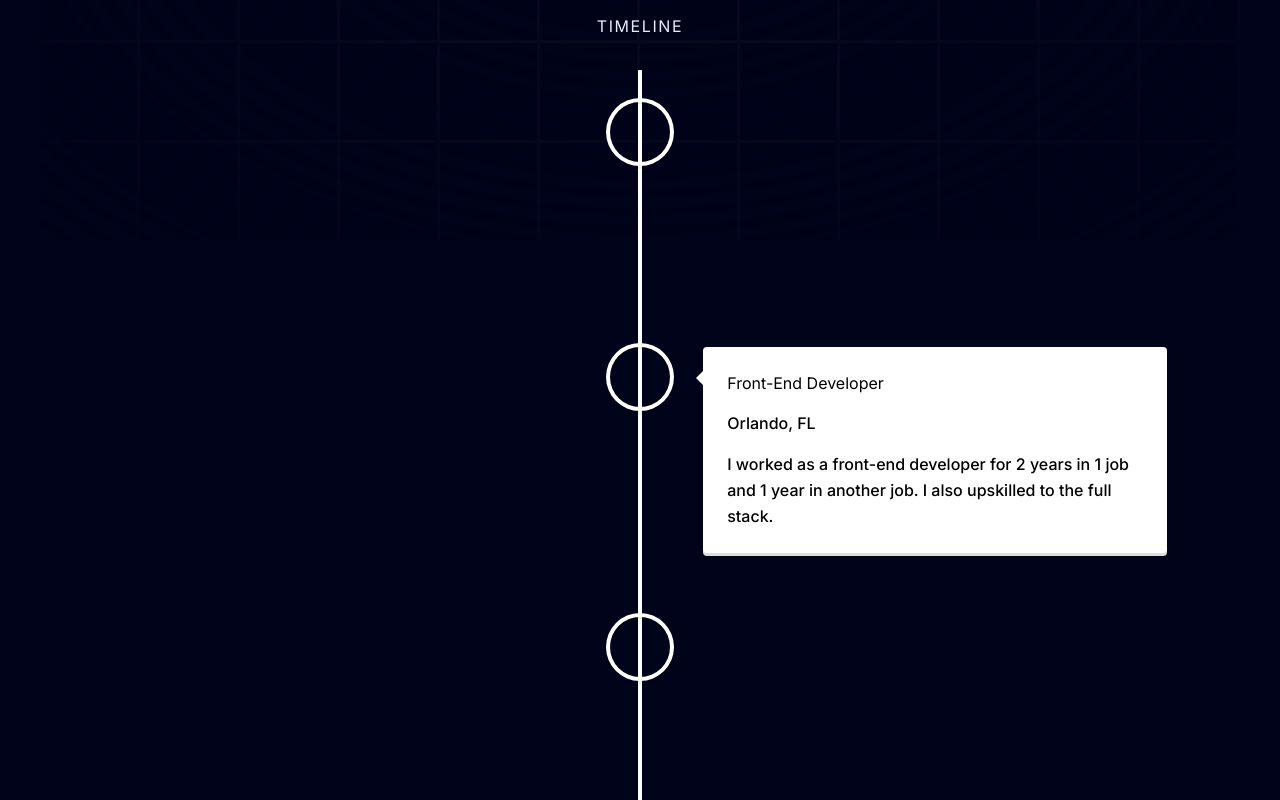
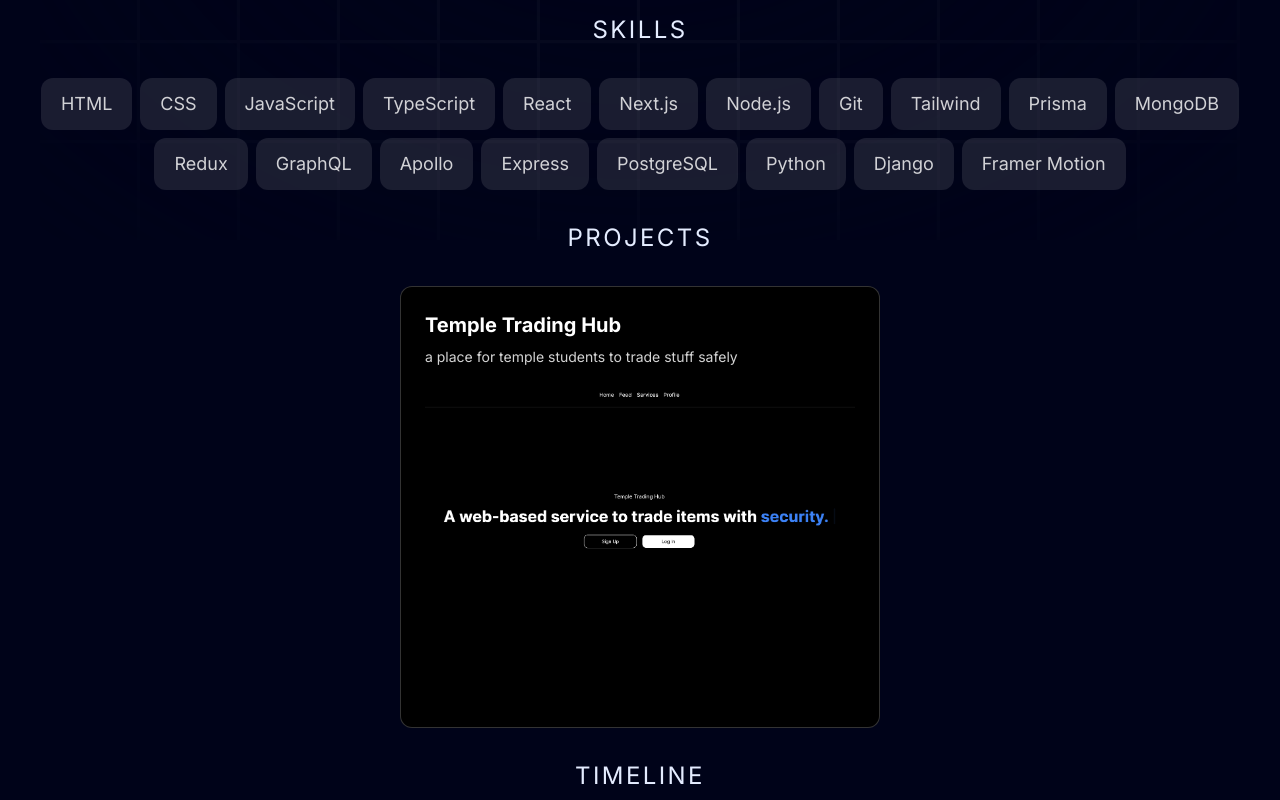
Before and after one commit to Rich-Bryan/personal-website, a Next.js app: page / in a window 1280 px wide. Shown: the part 560-1360 px from the top of the page. Built offline with nearby package versions, Linux system fonts and the light colour scheme.

Commit message:
added some components

```diff
--- a/app/page.tsx
+++ b/app/page.tsx
@@ -1,25 +1,26 @@
 "use client"
+import { ThreeDCardDemo } from "@/components/Card";
 import Hero from "@/components/Hero";
+import Skills from "@/components/Skills";
 import CustomizedTimeline from "@/components/Timeline";
 import { FloatingNav, } from "@/components/ui/floating-navbar";
 import Image from "next/image";
 import { FaHome} from "react-icons/fa";
+import Title from "@/components/Title";
 
 
 export default function Home() {
-  const navItems = [
-    {
-      name: "Home",
-      link: "/",
-      icon: <FaHome />,
-    }
-  ]
+
   return (
 
     <main className="relative bg-black-100 flex justify-center items-center flex-col overflow-hidden mx-auto sm:px-10 px-5">
       <div className="max-w-7xl w-full">
-        <FloatingNav navItems={navItems} />
         <Hero />
+        <Title title="Skills" />
+        <Skills />
+        <Title title="Projects" />
+        <ThreeDCardDemo title="Temple Trading Hub" description="a place for temple students to trade stuff safely" image="/project_one.png"  />
+        <Title title="Timeline"/>
         <CustomizedTimeline />
       </div>
     </main>
--- /dev/null
+++ b/components/Card.tsx
@@ -0,0 +1,41 @@
+"use client";
+
+import Image from "next/image";
+import React from "react";
+
+import { CardBody, CardContainer, CardItem } from "./ui/3d-card";
+import Link from "next/link";
+
+export function ThreeDCardDemo({title, description, image}: Project) {
+  return (
+    <CardContainer className="inter-var">
+      <CardBody className="bg-gray-50 relative group/card  dark:hover:shadow-2xl dark:hover:shadow-emerald-500/[0.1] dark:bg-black dark:border-white/[0.2] border-black/[0.1] w-auto sm:w-[30rem] h-auto rounded-xl p-6 border  ">
+        <CardItem
+          translateZ="50"
+          className="text-xl font-bold text-neutral-600 dark:text-white"
+        >
+          {title}
+        </CardItem>
+        <CardItem
+          as="p"
+          translateZ="60"
+          className="text-neutral-500 text-sm max-w-sm mt-2 dark:text-neutral-300"
+        >
+          {description}
+        </CardItem>
+        <CardItem translateZ="100" className="w-full mt-4">
+          <Image
+            src={image}
+            height="1000"
+            width="1000"
+            className="h-60 w-full object-cover rounded-xl group-hover/card:shadow-xl"
+            alt="thumbnail"
+          />
+        </CardItem>
+        <div className="flex justify-between items-center mt-20">
+
+        </div>
+      </CardBody>
+    </CardContainer>
+  );
+}
--- /dev/null
+++ b/components/Skills.tsx
@@ -0,0 +1,68 @@
+"use client";
+
+import React from "react";
+import { motion } from "framer-motion";
+import Title from "./Title";
+
+const fadeInAnimationVariants = {
+  initial: {
+    opacity: 0,
+    y: 100,
+  },
+  animate: (index: number) => ({
+    opacity: 1,
+    y: 0,
+    transition: {
+      delay: 0.05 * index,
+    },
+  }),
+};
+
+const Skills = () => {
+  const skillsData = [
+    "HTML",
+    "CSS",
+    "JavaScript",
+    "TypeScript",
+    "React",
+    "Next.js",
+    "Node.js",
+    "Git",
+    "Tailwind",
+    "Prisma",
+    "MongoDB",
+    "Redux",
+    "GraphQL",
+    "Apollo",
+    "Express",
+    "PostgreSQL",
+    "Python",
+    "Django",
+    "Framer Motion",
+  ] as const;
+
+  return (
+    <div>
+      <ul className="relative flex flex-wrap justify-center gap-2 text-lg text-gray-800 pb-8">
+        {skillsData.map((skill, index) => (
+          <motion.li
+            className="bg-white borderBlack rounded-xl px-5 py-3 dark:bg-white/10 dark:text-white/80"
+            key={index}
+            variants={fadeInAnimationVariants}
+            initial="initial"
+            whileInView="animate"
+            viewport={{
+              once: true,
+            }}
+            custom={index}
+          >
+            {skill}
+          </motion.li>
+        ))}
+      </ul>
+
+    </div>
+  )
+}
+
+export default Skills
--- a/components/Timeline.tsx
+++ b/components/Timeline.tsx
@@ -11,9 +11,7 @@ const Timeline = () => {
   return (
     <div className="relative flex justify-center ">
       <section id='experience' >
-      <h1 className="text-center uppercase tracking-widest text-blue-100 mb-8">Timeline</h1>
         <VerticalTimeline>
-
           {experiencesData.map((item, index) => (
             <React.Fragment key={index}>
               <VerticalTimelineElement
--- /dev/null
+++ b/components/Title.tsx
@@ -0,0 +1,11 @@
+import React from 'react'
+
+const Title = ({title}: Header) => {
+  return (
+    <div>
+        <h1 className="relative text-2xl text-center uppercase tracking-widest text-blue-100 mb-8">{title}</h1>
+    </div>
+  )
+}
+
+export default Title
--- /dev/null
+++ b/components/ui/3d-card.tsx
@@ -0,0 +1,155 @@
+"use client";
+
+import { cn } from "@/lib/utils";
+import Image from "next/image";
+import React, {
+  createContext,
+  useState,
+  useContext,
+  useRef,
+  useEffect,
+} from "react";
+
+const MouseEnterContext = createContext<
+  [boolean, React.Dispatch<React.SetStateAction<boolean>>] | undefined
+>(undefined);
+
+export const CardContainer = ({
+  children,
+  className,
+  containerClassName,
+}: {
+  children?: React.ReactNode;
+  className?: string;
+  containerClassName?: string;
+}) => {
+  const containerRef = useRef<HTMLDivElement>(null);
+  const [isMouseEntered, setIsMouseEntered] = useState(false);
+
+  const handleMouseMove = (e: React.MouseEvent<HTMLDivElement>) => {
+    if (!containerRef.current) return;
+    const { left, top, width, height } =
+      containerRef.current.getBoundingClientRect();
+    const x = (e.clientX - left - width / 2) / 25;
+    const y = (e.clientY - top - height / 2) / 25;
+    containerRef.current.style.transform = `rotateY(${x}deg) rotateX(${y}deg)`;
+  };
+
+  const handleMouseEnter = (e: React.MouseEvent<HTMLDivElement>) => {
+    setIsMouseEntered(true);
+    if (!containerRef.current) return;
+  };
+
+  const handleMouseLeave = (e: React.MouseEvent<HTMLDivElement>) => {
+    if (!containerRef.current) return;
+    setIsMouseEntered(false);
+    containerRef.current.style.transform = `rotateY(0deg) rotateX(0deg)`;
+  };
+  return (
+    <MouseEnterContext.Provider value={[isMouseEntered, setIsMouseEntered]}>
+      <div
+        className={cn(
+          "pb-8 flex items-center justify-center",
+          containerClassName
+        )}
+        style={{
+          perspective: "1000px",
+        }}
+      >
+        <div
+          ref={containerRef}
+          onMouseEnter={handleMouseEnter}
+          onMouseMove={handleMouseMove}
+          onMouseLeave={handleMouseLeave}
+          className={cn(
+            "flex items-center justify-center relative transition-all duration-200 ease-linear",
+            className
+          )}
+          style={{
+            transformStyle: "preserve-3d",
+          }}
+        >
+          {children}
+        </div>
+      </div>
+    </MouseEnterContext.Provider>
+  );
+};
+
+export const CardBody = ({
+  children,
+  className,
+}: {
+  children: React.ReactNode;
+  className?: string;
+}) => {
+  return (
+    <div
+      className={cn(
+        "h-96 w-96 [transform-style:preserve-3d]  [&>*]:[transform-style:preserve-3d]",
+        className
+      )}
+    >
+      {children}
+    </div>
+  );
+};
+
+export const CardItem = ({
+  as: Tag = "div",
+  children,
+  className,
+  translateX = 0,
+  translateY = 0,
+  translateZ = 0,
+  rotateX = 0,
+  rotateY = 0,
+  rotateZ = 0,
+  ...rest
+}: {
+  as?: React.ElementType;
+  children: React.ReactNode;
+  className?: string;
+  translateX?: number | string;
+  translateY?: number | string;
+  translateZ?: number | string;
+  rotateX?: number | string;
+  rotateY?: number | string;
+  rotateZ?: number | string;
+  [key: string]: any;
+}) => {
+  const ref = useRef<HTMLDivElement>(null);
+  const [isMouseEntered] = useMouseEnter();
+
+  useEffect(() => {
+    handleAnimations();
+  }, [isMouseEntered]);
+
+  const handleAnimations = () => {
+    if (!ref.current) return;
+    if (isMouseEntered) {
+      ref.current.style.transform = `translateX(${translateX}px) translateY(${translateY}px) translateZ(${translateZ}px) rotateX(${rotateX}deg) rotateY(${rotateY}deg) rotateZ(${rotateZ}deg)`;
+    } else {
+      ref.current.style.transform = `translateX(0px) translateY(0px) translateZ(0px) rotateX(0deg) rotateY(0deg) rotateZ(0deg)`;
+    }
+  };
+
+  return (
+    <Tag
+      ref={ref}
+      className={cn("w-fit transition duration-200 ease-linear", className)}
+      {...rest}
+    >
+      {children}
+    </Tag>
+  );
+};
+
+// Create a hook to use the context
+export const useMouseEnter = () => {
+  const context = useContext(MouseEnterContext);
+  if (context === undefined) {
+    throw new Error("useMouseEnter must be used within a MouseEnterProvider");
+  }
+  return context;
+};
--- a/components/ui/floating-navbar.tsx
+++ b/components/ui/floating-navbar.tsx
@@ -6,8 +6,8 @@ import {
   useScroll,
   useMotionValueEvent,
 } from "framer-motion";
+import Link from "next/link";
 import { cn } from "@/lib/utils";
-import Link from "next/link";
 
 export const FloatingNav = ({
   navItems,
@@ -22,7 +22,8 @@ export const FloatingNav = ({
 }) => {
   const { scrollYProgress } = useScroll();
 
-  const [visible, setVisible] = useState(false);
+  // set true for the initial state so that nav bar is visible in the hero section
+  const [visible, setVisible] = useState(true);
 
   useMotionValueEvent(scrollYProgress, "change", (current) => {
     // Check if current is not undefined and is a number
@@ -30,7 +31,8 @@ export const FloatingNav = ({
       let direction = current! - scrollYProgress.getPrevious()!;
 
       if (scrollYProgress.get() < 0.05) {
-        setVisible(false);
+        // also set true for the initial state
+        setVisible(true);
       } else {
         if (direction < 0) {
           setVisible(true);
@@ -56,26 +58,38 @@ export const FloatingNav = ({
           duration: 0.2,
         }}
         className={cn(
-          "flex max-w-fit  fixed top-10 inset-x-0 mx-auto border border-transparent dark:border-white/[0.2] rounded-full dark:bg-black bg-white shadow-[0px_2px_3px_-1px_rgba(0,0,0,0.1),0px_1px_0px_0px_rgba(25,28,33,0.02),0px_0px_0px_1px_rgba(25,28,33,0.08)] z-[5000] pr-2 pl-8 py-2  items-center justify-center space-x-4",
+          // change rounded-full to rounded-lg
+          // remove dark:border-white/[0.2] dark:bg-black bg-white border-transparent
+          // change  pr-2 pl-8 py-2 to px-10 py-5
+          "flex max-w-fit md:min-w-[70vw] lg:min-w-fit fixed z-[5000] top-10 inset-x-0 mx-auto px-10 py-5 rounded-lg border border-black/.1 shadow-[0px_2px_3px_-1px_rgba(0,0,0,0.1),0px_1px_0px_0px_rgba(25,28,33,0.02),0px_0px_0px_1px_rgba(25,28,33,0.08)] items-center justify-center space-x-4",
           className
         )}
+        style={{
+          backdropFilter: "blur(16px) saturate(180%)",
+          backgroundColor: "rgba(17, 25, 40, 0.75)",
+          borderRadius: "12px",
+          border: "1px solid rgba(255, 255, 255, 0.125)",
+        }}
       >
         {navItems.map((navItem: any, idx: number) => (
           <Link
             key={`link=${idx}`}
             href={navItem.link}
             className={cn(
-              "relative dark:text-neutral-50 items-center flex space-x-1 text-neutral-600 dark:hover:text-neutral-300 hover:text-neutral-500"
+              "relative dark:text-neutral-50 items-center  flex space-x-1 text-neutral-600 dark:hover:text-neutral-300 hover:text-neutral-500"
             )}
           >
             <span className="block sm:hidden">{navItem.icon}</span>
-            <span className="hidden sm:block text-sm">{navItem.name}</span>
+            {/* add !cursor-pointer */}
+            {/* remove hidden sm:block for the mobile responsive */}
+            <span className=" text-sm !cursor-pointer">{navItem.name}</span>
           </Link>
         ))}
-        <button className="border text-sm font-medium relative border-neutral-200 dark:border-white/[0.2] text-black dark:text-white px-4 py-2 rounded-full">
+        {/* remove this login btn */}
+        {/* <button className="border text-sm font-medium relative border-neutral-200 dark:border-white/[0.2] text-black dark:text-white px-4 py-2 rounded-full">
           <span>Login</span>
           <span className="absolute inset-x-0 w-1/2 mx-auto -bottom-px bg-gradient-to-r from-transparent via-blue-500 to-transparent  h-px" />
-        </button>
+        </button> */}
       </motion.div>
     </AnimatePresence>
   );
--- a/package.json
+++ b/package.json
@@ -14,7 +14,7 @@
     "@mui/material": "^5.16.4",
     "@mui/styled-engine-sc": "^6.0.0-alpha.18",
     "clsx": "^2.1.1",
-    "framer-motion": "^11.2.11",
+    "framer-motion": "^11.3.18",
     "icons": "^1.0.0",
     "mini-svg-data-uri": "^1.4.4",
     "next": "14.2.4",
@@ -24,7 +24,7 @@
     "react-icons": "^5.2.1",
     "react-vertical-timeline-component": "^3.6.0",
     "styled-components": "^6.1.12",
-    "tailwind-merge": "^2.3.0",
+    "tailwind-merge": "^2.4.0",
     "tailwindcss-animate": "^1.0.7"
   },
   "devDependencies": {
```
Also changed, not shown: types/index.ts (added, +9 -0 lines), public/project_one.png (added), 1 other file (tests, documents, lock files or other folders).
